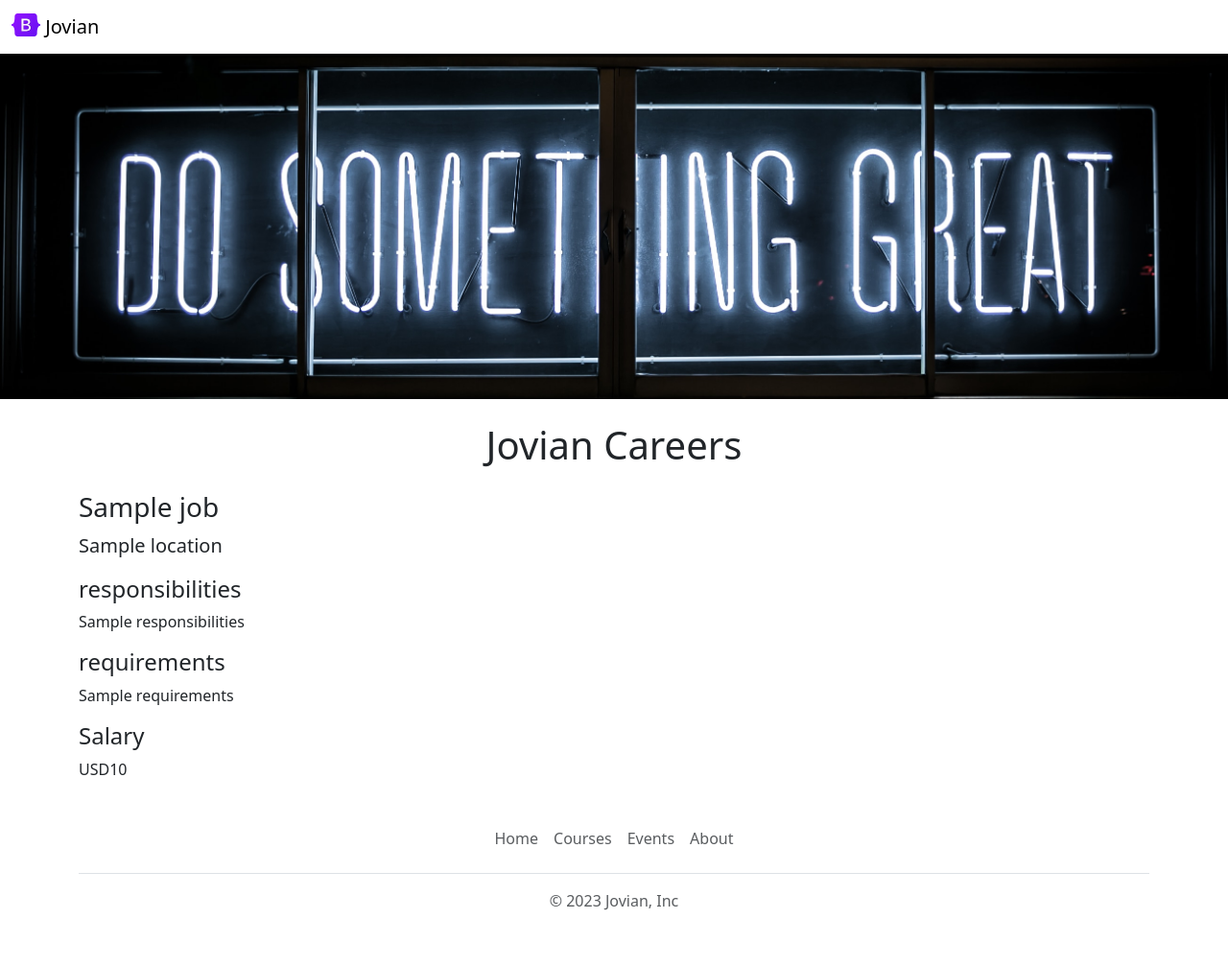
After one commit to ashishthapa655/jovian-careers-website, a Flask app: template templates/jobpage.html in a window 1280 px wide. The commit adds this page. Shown: the whole page at 96% size. Run offline with Flask 3, Linux system fonts and the light colour scheme; the template is opened without the code that fills it: most values are stand-ins (such as "Sample title", 1, 10 or a date in 2020).

Commit message:
dynamic pages for each job

```diff
--- a/app.py
+++ b/app.py
@@ -1,5 +1,5 @@
 from flask import Flask, render_template, jsonify
-from database import load_jobs_from_db
+from database import load_jobs_from_db,load_job_from_db
 
 app = Flask(__name__)
 
@@ -10,7 +10,7 @@ app = Flask(__name__)
 @app.route("/")
 def Hello_World():
   jobs = load_jobs_from_db()
-  return render_template('home.html', jobs=jobs, company_name ='Jovian')
+  return render_template('home.html', jobs=jobs)
 
 
 @app.route("/api/jobs")
@@ -18,6 +18,15 @@ def list_jobs():
   return jsonify(JOBS)
 
 
+@app.route("/job/<id>")
+def show_job(id):
+  job = load_job_from_db(id)
+
+  if not job:
+    return "not found", 404
+
+  return render_template('jobpage.html', job=job )
+
 
 
 if __name__ == '__main__':
--- /dev/null
+++ b/templates/banner.html
@@ -0,0 +1,9 @@
+<style>
+#banner {
+height: 360px;
+width: 100%;
+object-fit: cover;
+margin-bottom: 16px;
+}
+</style>
+<img class ="img-fliud" id ="banner" src="https://jovian-careers-website--ashishthapa655.repl.co/static/banner.jpeg" height ="320" width = "700" >
--- /dev/null
+++ b/templates/bootstrap.html
@@ -0,0 +1,3 @@
+<meta charset="utf-8">
+<meta name="viewport" content="width=device-width, initial-scale=1">
+<link href="https://cdn.jsdelivr.net/npm/bootstrap@5.3.2/dist/css/bootstrap.min.css" rel="stylesheet" integrity="sha384-T3c6CoIi6uLrA9TneNEoa7RxnatzjcDSCmG1MXxSR1GAsXEV/Dwwykc2MPK8M2HN" crossorigin="anonymous">
--- a/templates/jobitem.html
+++ b/templates/jobitem.html
@@ -13,7 +13,7 @@
   {% endif %}
 </div>
     <div class="col-3">
-      <a href="mailto:hello@jovian.ai?subject=Application%20for%20{{job['title']}}&body=My%20name%20-%20%3Cyour%20name%20here%3E%0D%0AMy%20resume%20link%20-%3Cresume%20link%3E%0D%0AMy%20linkedln%20link%20-%20%3Clinkedln%20link%3E"
+      <a href="/job/{{job['id']}}"
         type="button" class="btn btn-outline-primary">Apply</a>
     </div>
 </div>
--- /dev/null
+++ b/templates/jobpage.html
@@ -0,0 +1,24 @@
+<!DOCTYPE html>
+<html>
+  <head>
+    <title>{{job.title}} - Jovian Careers</title>
+    {% include 'bootstrap.html' %}
+  </head>
+  <body>
+    {%include 'nav.html'%}
+    {%include 'banner.html'%}
+    <div class="container">
+      <h1 class="mt-2 mb-4"><center>Jovian Careers</center></h1>
+      <h3>{{job.title}}</h3>
+      <p class="lead">{{job.location}}</p>
+      <h4>responsibilities</h4>
+      <p>{{job.responsibilities}}</p>
+      <h4>requirements</h4>
+      <p>{{job.requirements}}</p>
+      <h4>Salary</h4>
+      <p>{{job.currency}}{{job.salary}}</p>
+    </div>
+
+    {% include 'footer.html' %}
+  </body>
+</html>
--- a/templates/nav.html
+++ b/templates/nav.html
@@ -1,6 +1,6 @@
 <nav class="navbar shadow-sm fixed-top bg-white">
   <div class="container-fluid">
-    <a class="navbar-brand" href="#">
+    <a class="navbar-brand" href="/">
       <img src="/static/logo.svg" alt="Logo" width="30" height="24" class="d-inline-block align-text-top">
       Jovian
     </a>
```
Also changed, not shown: database.py (+17 -0 lines), templates/home.html (+4 -13 lines).
